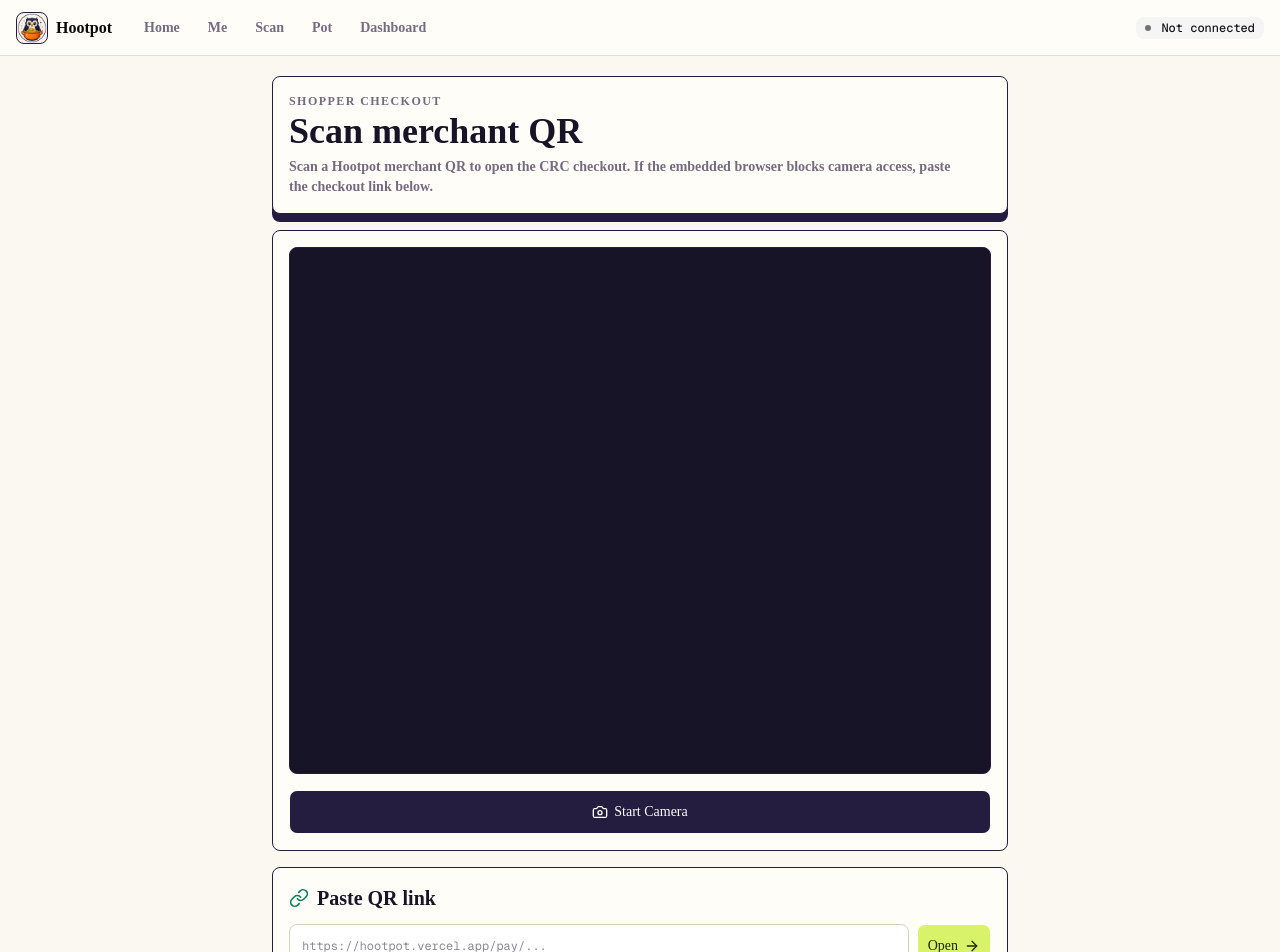
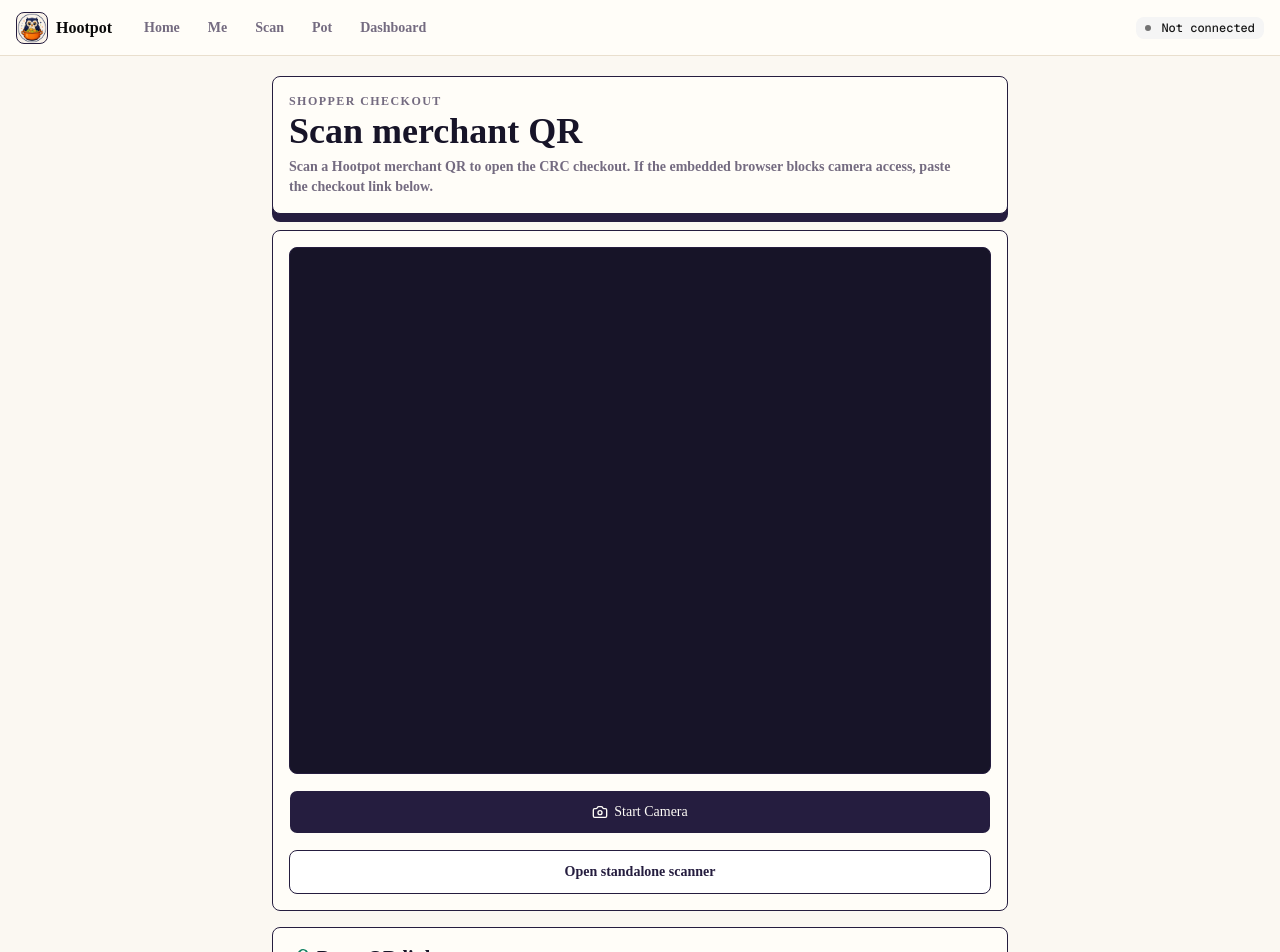
Before and after one commit to GiraeffleAeffle/hootpot, a Next.js app: page /scan in a window 1280 px wide. Shown: the top 952 px of the page. Built offline with nearby package versions, Linux system fonts and the light colour scheme.

Commit message:
Clarify feedback and scanner fallback

```diff
--- a/components/hootpot/scan/ScanMerchantQr.tsx
+++ b/components/hootpot/scan/ScanMerchantQr.tsx
@@ -31,6 +31,25 @@ function isHootpotUrl(value: string): boolean {
   }
 }
 
+function cameraBlockedByPolicy(): boolean {
+  type PolicyDocument = Document & {
+    permissionsPolicy?: { allowsFeature(feature: string): boolean };
+    featurePolicy?: { allowsFeature(feature: string): boolean };
+  };
+  const policyDocument = document as PolicyDocument;
+  try {
+    if (policyDocument.permissionsPolicy) {
+      return !policyDocument.permissionsPolicy.allowsFeature("camera");
+    }
+    if (policyDocument.featurePolicy) {
+      return !policyDocument.featurePolicy.allowsFeature("camera");
+    }
+  } catch {
+    return false;
+  }
+  return false;
+}
+
 export function ScanMerchantQr() {
   const videoRef = useRef<HTMLVideoElement | null>(null);
   const streamRef = useRef<MediaStream | null>(null);
@@ -38,6 +57,7 @@ export function ScanMerchantQr() {
   const [manualUrl, setManualUrl] = useState("");
   const [message, setMessage] = useState<string | null>(null);
   const [isScanning, setIsScanning] = useState(false);
+  const standaloneScanUrl = "https://hootpot.vercel.app/scan";
 
   useEffect(() => {
     return () => {
@@ -50,6 +70,12 @@ export function ScanMerchantQr() {
 
   async function startScanner() {
     setMessage(null);
+    if (cameraBlockedByPolicy()) {
+      setMessage(
+        "Camera scanning is blocked by the host iframe permissions. Open the scanner outside the playground, or paste the checkout link.",
+      );
+      return;
+    }
     if (!window.BarcodeDetector) {
       setMessage("This browser does not expose QR scanning. Paste the QR link instead.");
       return;
@@ -140,6 +166,14 @@ export function ScanMerchantQr() {
             )}
             {isScanning ? "Scanning..." : "Start Camera"}
           </Button>
+          <a
+            href={standaloneScanUrl}
+            target="_blank"
+            rel="noreferrer"
+            className="inline-flex h-11 items-center justify-center gap-2 rounded-[8px] border border-[#251d3f] bg-white px-4 text-sm font-black text-[#251d3f]"
+          >
+            Open standalone scanner
+          </a>
         </section>
 
         <section className="rounded-[8px] border border-[#251d3f] bg-[#fffdf8] p-4">
```
